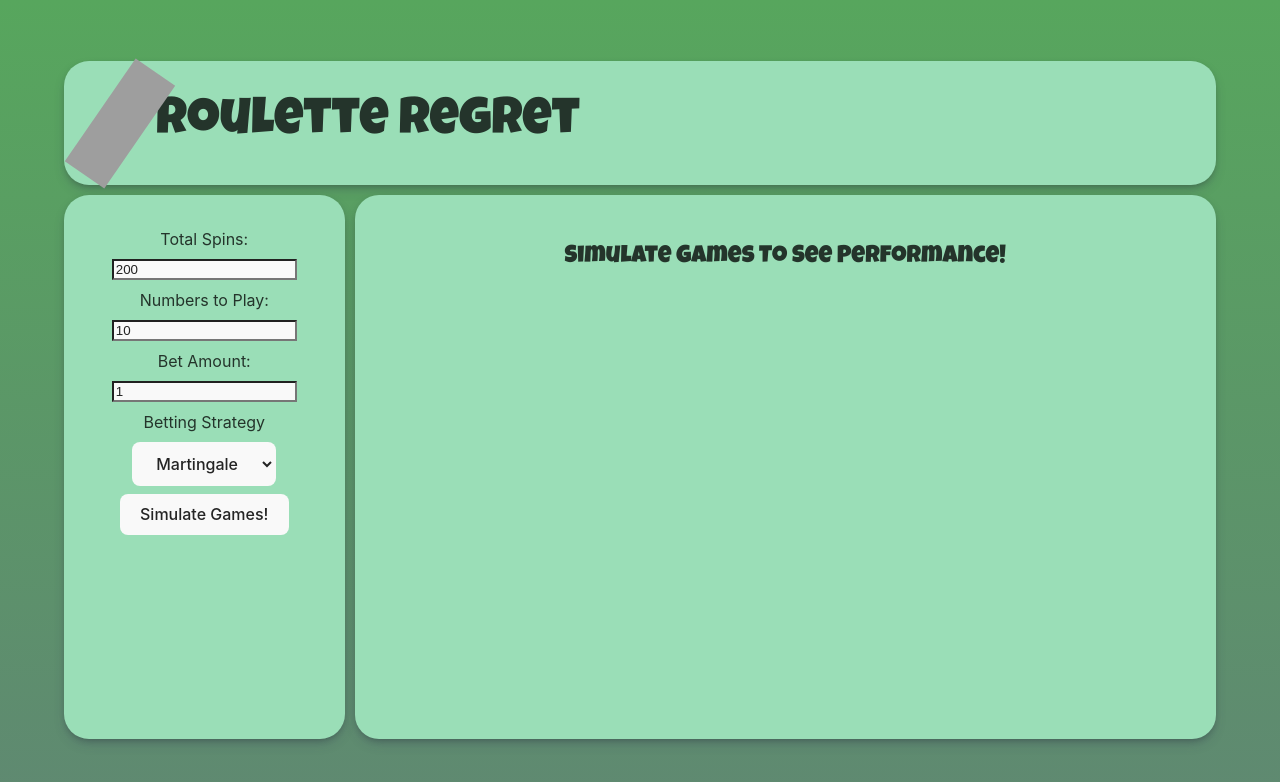
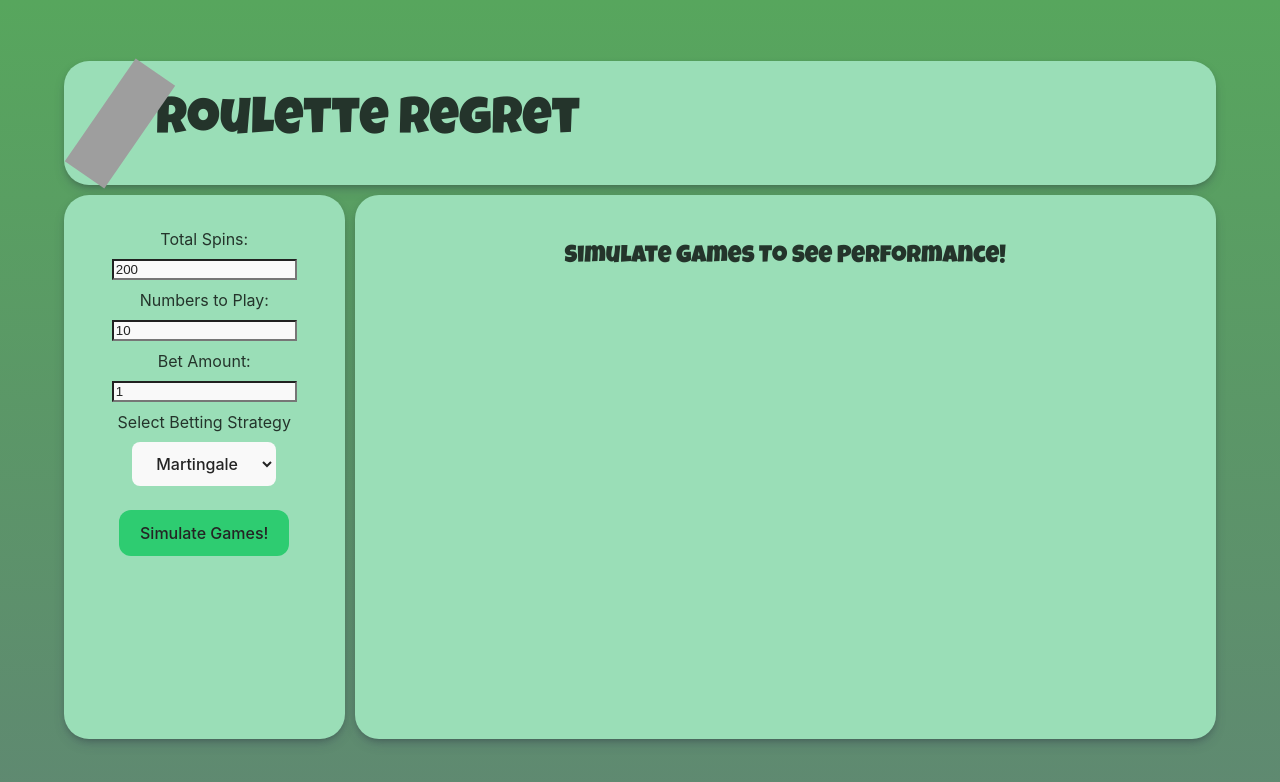
Before and after one commit to Lmasniuk/roulette-regret, a React (Vite) app: page / in a window 1280 px wide. Shown: the top 782 px of the page. Built offline with nearby package versions, Linux system fonts and the light colour scheme; grey boxes are pictures that could not be loaded.

Commit message:
Minor UI improvements

```diff
--- a/src/components/SettingsCard/SettingsCard.jsx
+++ b/src/components/SettingsCard/SettingsCard.jsx
@@ -36,13 +36,13 @@ export default function SettingsCard({
                 value={betAmount}
                 onChange={handleBetAmountChange}
             />
-            <label htmlFor="bettingStrategy">Betting Strategy</label>
+            <label htmlFor="bettingStrategy">Select Betting Strategy</label>
             <select name="bettingStrategy">
                 <option>Martingale</option>
                 <option>D’Alembert</option>
                 <option>Fibonacci</option>
             </select>
-            <button type="submit">Simulate Games!</button>
+            <button className="simulate-games" type="submit">Simulate Games!</button>
         </form>
     );
 }
--- a/src/components/SettingsCard/SettingsCard.scss
+++ b/src/components/SettingsCard/SettingsCard.scss
@@ -22,3 +22,16 @@
         min-height: 480px;
     }
 }
+
+.simulate-games {
+    background-color: #2ecc71;
+    border-radius: 12px;
+    padding: 0.75rem 1.25rem;
+    transition: background-color 0.2s;
+    margin-top: 1rem;
+
+    &:hover {
+        background-color: #27ae60;
+    }
+
+}
--- a/src/index.css
+++ b/src/index.css
@@ -61,9 +61,7 @@ select {
   transition: border-color 0.25s;
 }
 
-button:hover {
-  border-color: #646cff;
-}
+
 
 button:focus,
 button:focus-visible {
--- a/src/pages/BettingStrategy/BettingStrategy.jsx
+++ b/src/pages/BettingStrategy/BettingStrategy.jsx
@@ -11,14 +11,14 @@ export default function BettingStrategy({ bettingConfig, setBettingConfig }) {
 
   const addBetMultiplier = () => {
     const lastBet = bettingConfig[bettingConfig.length - 1];
-    const newBettingConfig = [...bettingConfig, lastBet*2];
+    const newBettingConfig = [...bettingConfig, lastBet * 2];
     setBettingConfig(newBettingConfig);
   }
 
-  const removeBet = (index) =>{
-    if(bettingConfig.length >1){
+  const removeBet = (index) => {
+    if (bettingConfig.length > 1) {
       const newBettingConfig = [...bettingConfig];
-      newBettingConfig.splice(index,1)
+      newBettingConfig.splice(index, 1)
       setBettingConfig(newBettingConfig);
     }
   }
@@ -26,17 +26,17 @@ export default function BettingStrategy({ bettingConfig, setBettingConfig }) {
   return (
     <>
       <div className="strategy-info-container">
-        <h1>Betting Strategy</h1>
+        <h1>ssBetting Strategy</h1>
         <h2>Set your betting configuration strategy!</h2>
         <p className="strategy-info">
-          When a spin is missed/lost(does not land on a number you bet on), you will increase your bet multiplier to the next consective bet configuration.<br/><br/>
-          When you are at your final bet multiplier(last one in the list), and a spin is is missed/lost, the betting strategy will be reset and go back to the initial bet multiplier.<br/><br/>
-          When a spin is hit/won(lands on a number you bet on), the bet multiplier will be reset and go back to the initial bet multiplier.<br/><br/>
+          When a spin is missed/lost(does not land on a number you bet on), you will increase your bet multiplier to the next consective bet configuration.<br /><br />
+          When you are at your final bet multiplier(last one in the list), and a spin is is missed/lost, the betting strategy will be reset and go back to the initial bet multiplier.<br /><br />
+          When a spin is hit/won(lands on a number you bet on), the bet multiplier will be reset and go back to the initial bet multiplier.<br /><br />
 
           Ex) <br />
-          You are betting $1 a number. You have a betting strategy with multipliers 1,2,4,8,16,32. You're playing 10 numbers at a time, and you are doing your first spin. The initial bet amount would be $10.<br/><br/>
-           If you lost the spin, you would increase your multiplier to 2, so your next spin would be $20(2 x $1/spin * 10 numbers). If another spin is missed, you would increase your multiplier to 4, so your next spin would be $40(4 x $1/spin * 10 numbers).<br/>
-           <br/> This increasing of your bet multipliers would continue until you made a bet for $320(32 x $1/spin * 10 numbers), and then the multiplier would reset back to 1.<br/>
+          You are betting $1 a number. You have a betting strategy with multipliers 1,2,4,8,16,32. You're playing 10 numbers at a time, and you are doing your first spin. The initial bet amount would be $10.<br /><br />
+          If you lost the spin, you would increase your multiplier to 2, so your next spin would be $20(2 x $1/spin * 10 numbers). If another spin is missed, you would increase your multiplier to 4, so your next spin would be $40(4 x $1/spin * 10 numbers).<br />
+          <br /> This increasing of your bet multipliers would continue until you made a bet for $320(32 x $1/spin * 10 numbers), and then the multiplier would reset back to 1.<br />
 
         </p>
       </div>
@@ -48,7 +48,7 @@ export default function BettingStrategy({ bettingConfig, setBettingConfig }) {
             <p key={index}>
               <label>Multiplier {index + 1}: </label>
               <input type="number" value={bet} onChange={(event) => changeBettingConfig(event, index)} />
-              <img onClick={()=>removeBet(index)} className="delete-icon" src={deleteIcon}/>
+              <img onClick={() => removeBet(index)} className="delete-icon" src={deleteIcon} />
             </p>
           )
         )}
```
